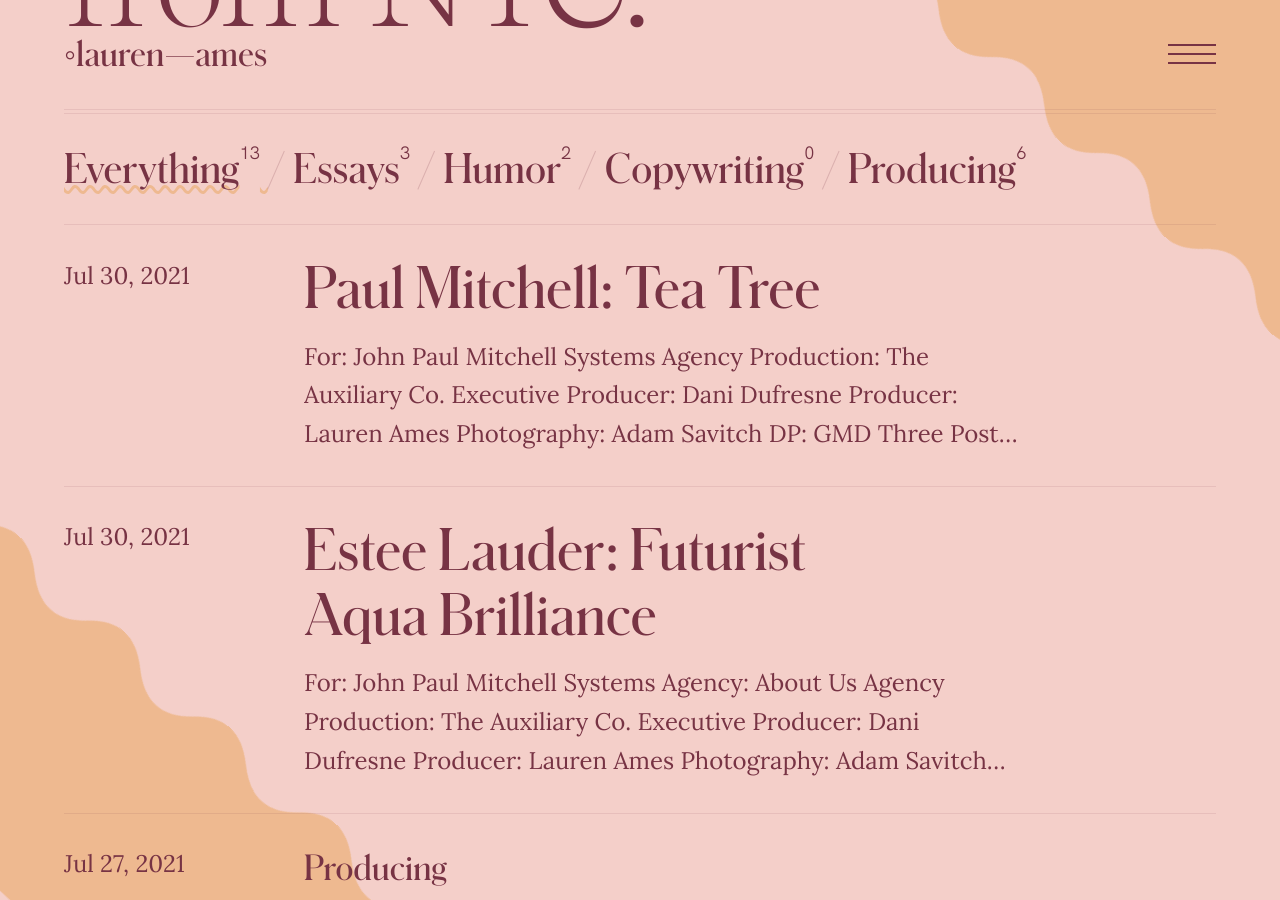
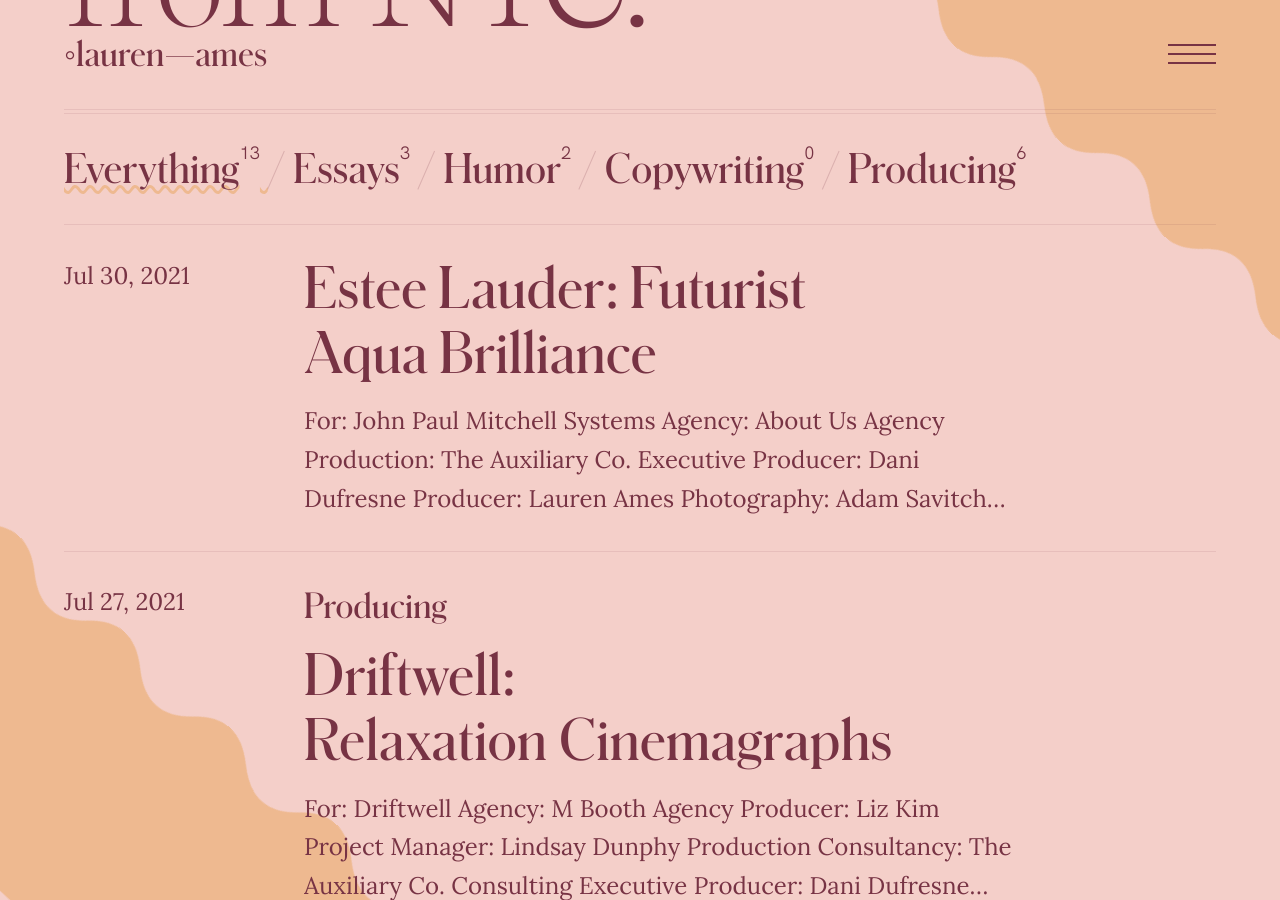
Before and after one commit to smittenn/laa-blog, a Jekyll site: the page built from index.md, in a window 1280 px wide and 900 px high, scrolled down 631 px. Built offline with Jekyll 4.4.1, drawn with Linux system fonts in a browser that asks for light colours; some of the changed text lies outside the part shown.

Commit message:
Updated Paul Mitchell Tea Tree and 1 other file

```diff
--- a/_posts/2021-07-30-paul-mitchell-tea-tree.markdown
+++ b/_posts/2021-04-13-paul-mitchell-tea-tree.markdown
@@ -1,6 +1,6 @@
 ---
 title: 'Paul Mitchell: Tea Tree'
-date: 2021-07-30 17:46:00 -04:00
+date: 2021-04-13 17:46:00 -04:00
 ---
 
 **For**: John Paul Mitchell Systems
```
